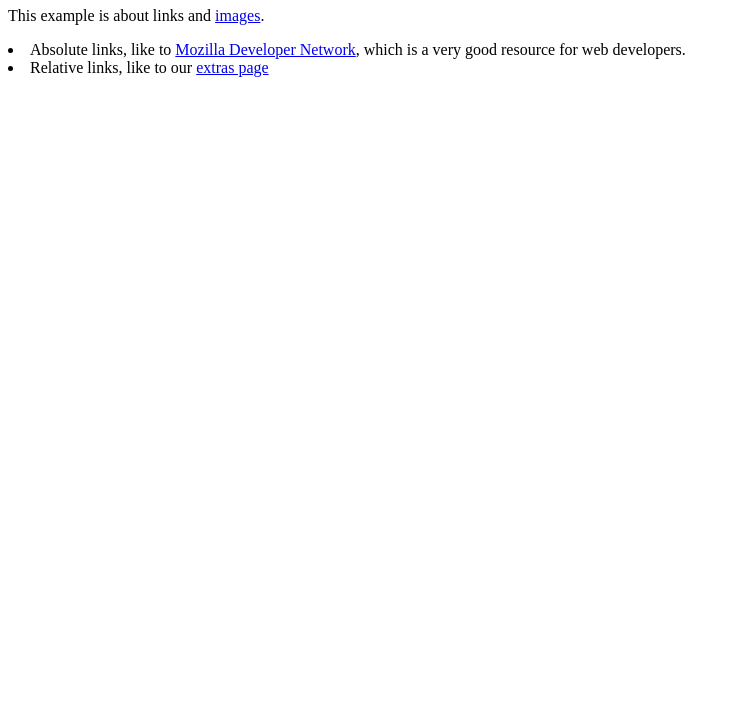
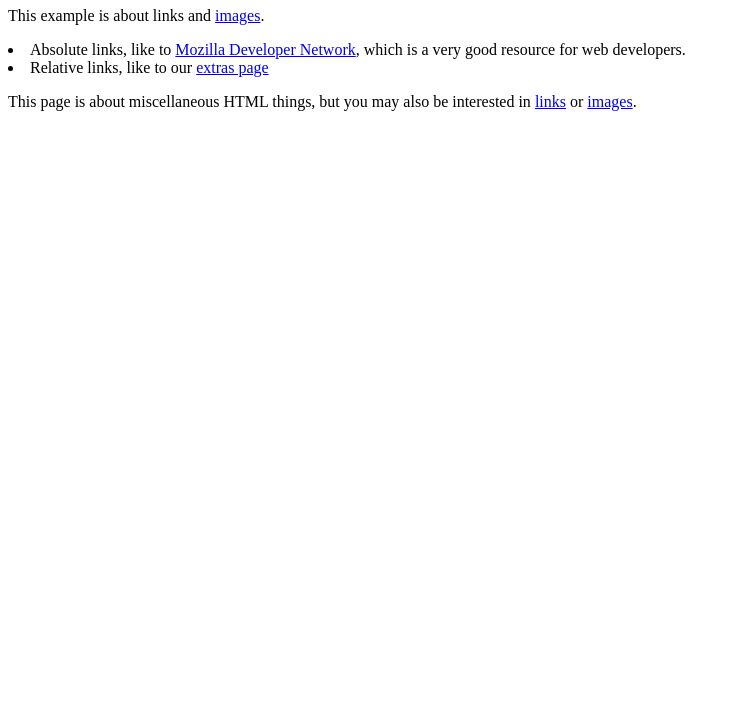
Before and after one commit to SujoyPaul0/The-Odin-Project, a plain HTML site: page links-and-images/links.html in a window 1280 px wide. Shown: the part 73-800 px from the top of the page, without its empty margins (0-740 px from the left). Drawn offline with Linux system fonts and the light colour scheme.

Commit message:
miscellaneous things

```diff
--- a/links-and-images/links.html
+++ b/links-and-images/links.html
@@ -15,5 +15,9 @@
     </li>
 
     <li>Relative links, like to our <a href="misc/extras.html">extras page</a></li>
+
+    <p>This page is about miscellaneous HTML things, but you may
+    also be interested in <a href='../links.html'>links</a> or
+    <a href='../images.html'>images</a>.</p>
 </body>
 </html>
```
